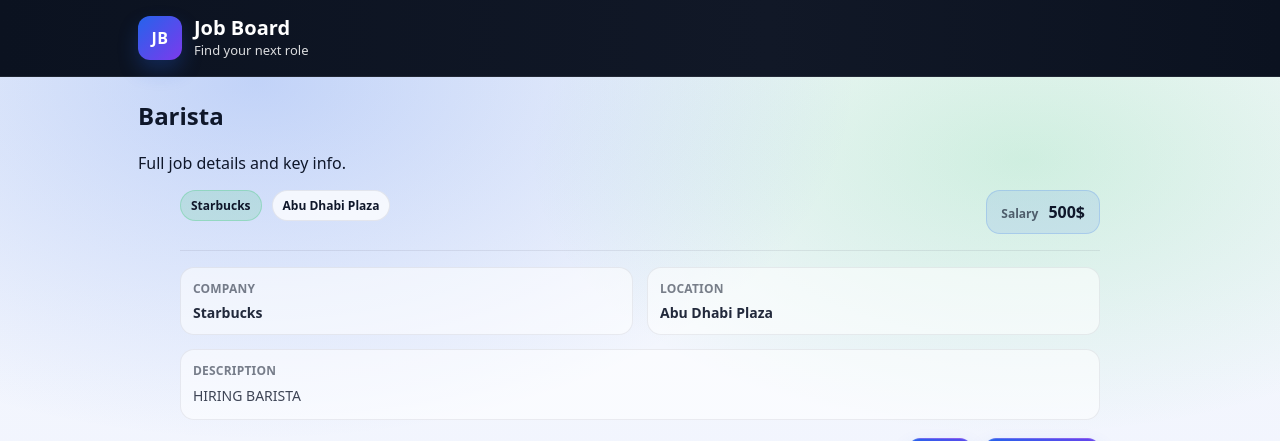
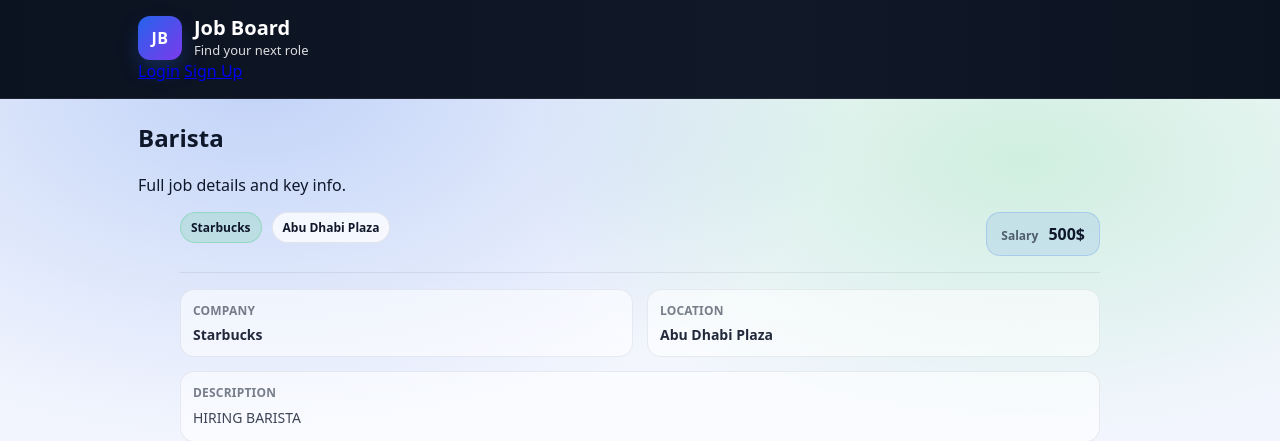
Before and after one commit to Job-Board67/Jobs, a Django app: page /1/ in a window 1280 px wide. Shown: the top 441 px of the page. Run offline with Django 5.2, Linux system fonts and the light colour scheme; data comes from the database, SQL or seed files in the repository.

Commit message:
blablabla

```diff
--- a/jobboard/job/templates/base.html
+++ b/jobboard/job/templates/base.html
@@ -11,6 +11,8 @@
 
 <header class="topbar">
     <div class="topbar__inner">
+
+        <!-- Brand -->
         <div class="brand">
             <div class="brand__logo">JB</div>
             <div class="brand__text">
@@ -18,6 +20,31 @@
                 <div class="brand__subtitle">Find your next role</div>
             </div>
         </div>
+
+        <!-- Navigation -->
+        <nav class="nav">
+            {% if user.is_authenticated %}
+                <span class="nav__user">
+                    {{ user.username }} ({{ user.profile.role }})
+                </span>
+
+                <a href="{% url 'job_list' %}" class="nav__link">Jobs</a>
+
+                {% if user.profile.role == "EMPLOYER" %}
+                    <a href="{% url 'create_job' %}" class="nav__button">
+                        Post a Job
+                    </a>
+                {% endif %}
+
+                <a href="{% url 'logout' %}" class="nav__link">Logout</a>
+            {% else %}
+                <a href="{% url 'login' %}" class="nav__link">Login</a>
+                <a href="{% url 'register' %}" class="nav__button">
+                    Sign Up
+                </a>
+            {% endif %}
+        </nav>
+
     </div>
 </header>
 
```
Also changed, not shown: jobboard/job/admin.py (+8 -1 lines).
